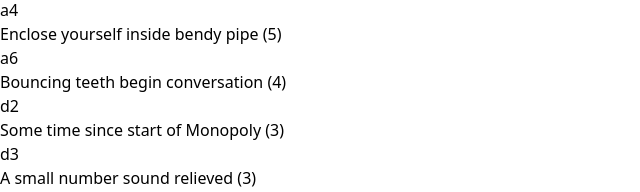
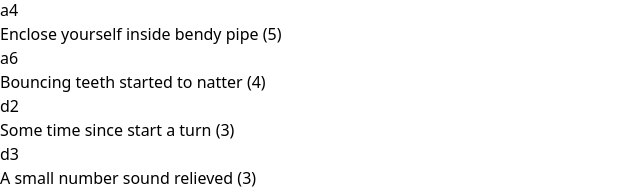
Before and after one commit to neverstew/cwords, a React (Vite) app in the folder app/: page / in a window 1280 px wide. Shown: the part 437-629 px from the top of the page, without its empty margins (0-640 px from the left). Built offline with nearby package versions, Linux system fonts and the light colour scheme.

Commit message:
Update clues

```diff
--- a/app/src/useGame.ts
+++ b/app/src/useGame.ts
@@ -21,12 +21,12 @@ export const INITIAL_GAME_STATE = {
             "counts": "(5)"
         },
         "a6": {
-            "clue": "Bouncing teeth begin conversation",
+            "clue": "Bouncing teeth started to natter",
             "range": [20, 21, 22, 23],
             "counts": "(4)"
         },
         "d2": {
-            "clue": "Some time since start of Monopoly",
+            "clue": "Some time since start a turn",
             "range": [1,6,11],
             "counts": "(3)"
         },
```
